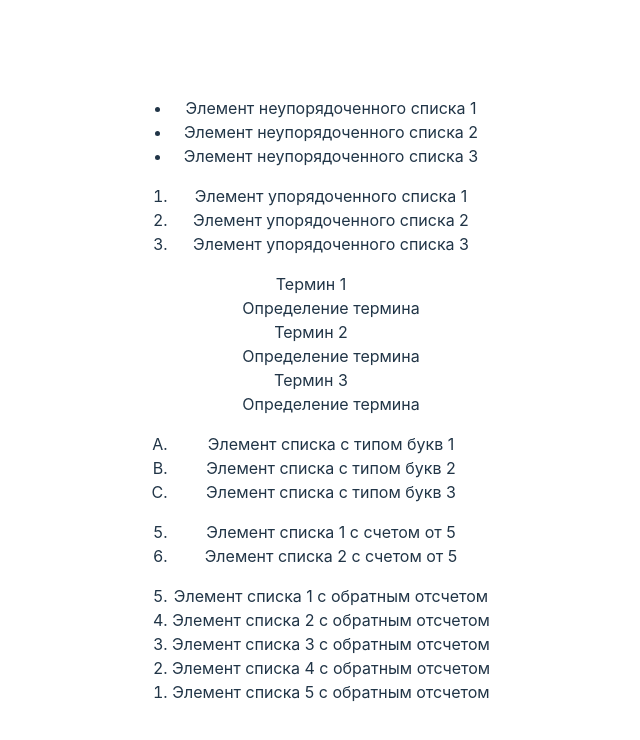
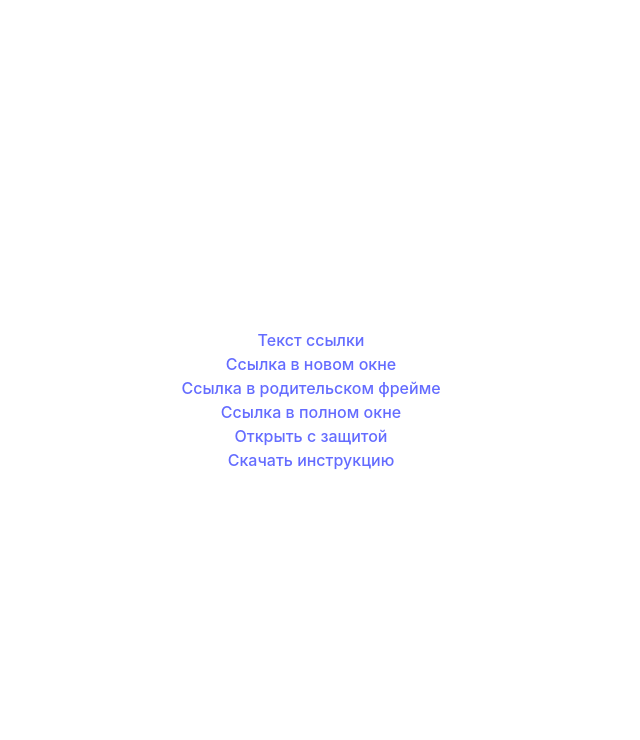
Before and after one commit to miles101armales/htmlcsslearn, a React (Vite) app: page / in a window 1280 px wide. Shown: the top 740 px of the page, without its empty margins (329-969 px from the left). Built offline with nearby package versions, Linux system fonts and the light colour scheme.

Commit message:
Знакомство с HTML. Ссылки

```diff
--- a/src/App.tsx
+++ b/src/App.tsx
@@ -4,40 +4,12 @@ function App() {
 
   return (
     <>
-      <ul>
-        <li>Элемент неупорядоченного  списка 1</li>
-        <li>Элемент неупорядоченного  списка 2</li>
-        <li>Элемент неупорядоченного  списка 3</li>
-      </ul>
-      <ol>
-        <li>Элемент упорядоченного списка 1</li>
-        <li>Элемент упорядоченного списка 2</li>
-        <li>Элемент упорядоченного списка 3</li>
-      </ol>
-      <dl>
-        <dt>Термин 1</dt>
-        <dd>Определение термина</dd>
-        <dt>Термин 2</dt>
-        <dd>Определение термина</dd>
-        <dt>Термин 3</dt>
-        <dd>Определение термина</dd>
-      </dl>
-      <ol type="A">
-        <li>Элемент списка с типом букв 1</li>
-        <li>Элемент списка с типом букв 2</li>
-        <li>Элемент списка с типом букв 3</li>
-      </ol>
-      <ol start={5}>
-        <li>Элемент списка 1 с счетом от 5</li>
-        <li>Элемент списка 2 с счетом от 5</li>
-      </ol>
-      <ol reversed start={5}>
-        <li>Элемент списка 1 с обратным отсчетом</li>
-        <li>Элемент списка 2 с обратным отсчетом</li>
-        <li>Элемент списка 3 с обратным отсчетом</li>
-        <li>Элемент списка 4 с обратным отсчетом</li>
-        <li>Элемент списка 5 с обратным отсчетом</li>
-      </ol>
+      <a href="http://">Текст ссылки</a><br />
+      <a href="http://wikipedia.org" target="_blank">Ссылка в новом окне</a><br />
+      <a href="http://wikipedia.org" target="_parent">Ссылка в родительском фрейме</a><br />
+      <a href="http://wikipedia.org" target="_top">Ссылка в полном окне</a><br />
+      <a href="https://example.com" target="_blank" rel="noopener noreferrer">Открыть с защитой</a><br />
+      <a href="example.pdf" download="Инструкция.pdf">Скачать инструкцию</a><br />
     </>
   )
 }
```
